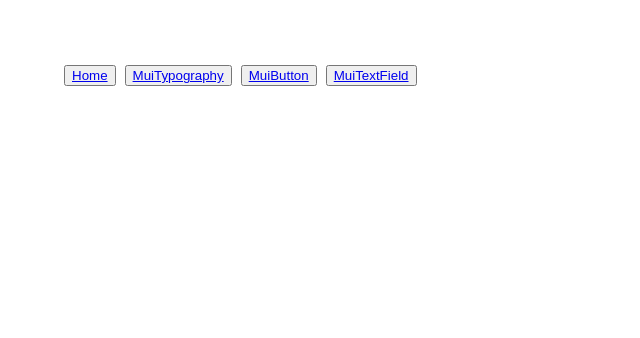
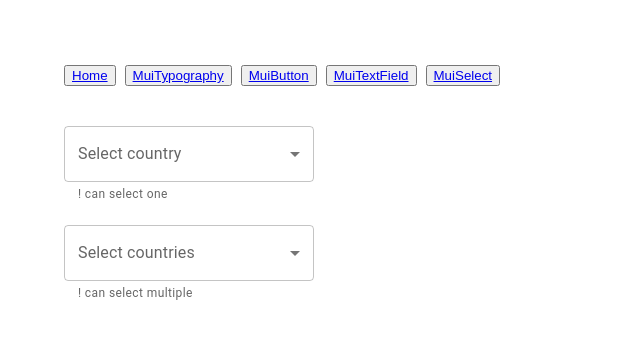
Before and after one commit to 0-mayurkaretha/React_MUI, a React (Create React App) app: page /MuiSelect in a window 1280 px wide. Shown: the top 338 px of the page, without its empty margins (0-640 px from the left). Built offline with nearby package versions, Linux system fonts and the light colour scheme.

Commit message:
Dropdown select

```diff
--- a/src/App.tsx
+++ b/src/App.tsx
@@ -4,6 +4,7 @@ import './App.css';
 import MuiTypography from './components/MuiTypography';
 import MuiButton from './components/MuiButton';
 import MuiTextField from './components/MuiTextField';
+import MuiSelect from './components/MuiSelect';
 
 function App() {
   return (
@@ -13,10 +14,12 @@ function App() {
         <button><Link to="/MuiTypography">MuiTypography</Link></button>&nbsp;&nbsp;
         <button><Link to="/MuiButton">MuiButton</Link></button>&nbsp;&nbsp;
         <button><Link to="/MuiTextField">MuiTextField</Link></button>&nbsp;&nbsp;
+        <button><Link to="/MuiSelect">MuiSelect</Link></button>&nbsp;&nbsp;
         <Routes>
           <Route path="/MuiTypography" element={<MuiTypography />} />
           <Route path="/MuiButton" element={<MuiButton />} />
           <Route path="/MuiTextField" element={<MuiTextField />} />
+          <Route path="/MuiSelect" element={<MuiSelect />} />
         </Routes>
       </BrowserRouter>
     </div>
--- /dev/null
+++ b/src/components/MuiSelect.tsx
@@ -0,0 +1,39 @@
+import React, { useState } from "react"
+import { Box, TextField, MenuItem } from "@mui/material"
+
+const MuiSelect = () => {
+  const [country, setCountry] = useState('')
+  const handleChange = (event: React.ChangeEvent<HTMLInputElement>) => {
+    setCountry(event.target.value as string)
+  }
+
+  const [countries, setCountries] = useState<string[]>([])
+  const handleChange2 = (event: React.ChangeEvent<HTMLInputElement>) => {
+    const value = event.target.value
+    setCountries( typeof value === 'string' ? value.split(',') : value)
+  }
+
+  return (
+    <div>
+      <br/><br/>
+
+      <Box width='250px'>
+        <TextField label='Select country' select value={country} onChange={handleChange} fullWidth helperText='! can select one'>
+          <MenuItem value='IN'>India</MenuItem>
+          <MenuItem value='US'>USA</MenuItem>
+          <MenuItem value='AU'>Australia</MenuItem>
+        </TextField>
+      </Box>
+      <br/>
+      <Box width='250px'>
+        <TextField label='Select countries' select value={countries} onChange={handleChange2} fullWidth SelectProps={{multiple: true}} helperText='! can select multiple'>
+          <MenuItem value='IN'>India</MenuItem>
+          <MenuItem value='US'>USA</MenuItem>
+          <MenuItem value='AU'>Australia</MenuItem>
+        </TextField>
+      </Box>
+    </div>
+  )
+};
+
+export default MuiSelect;
```
